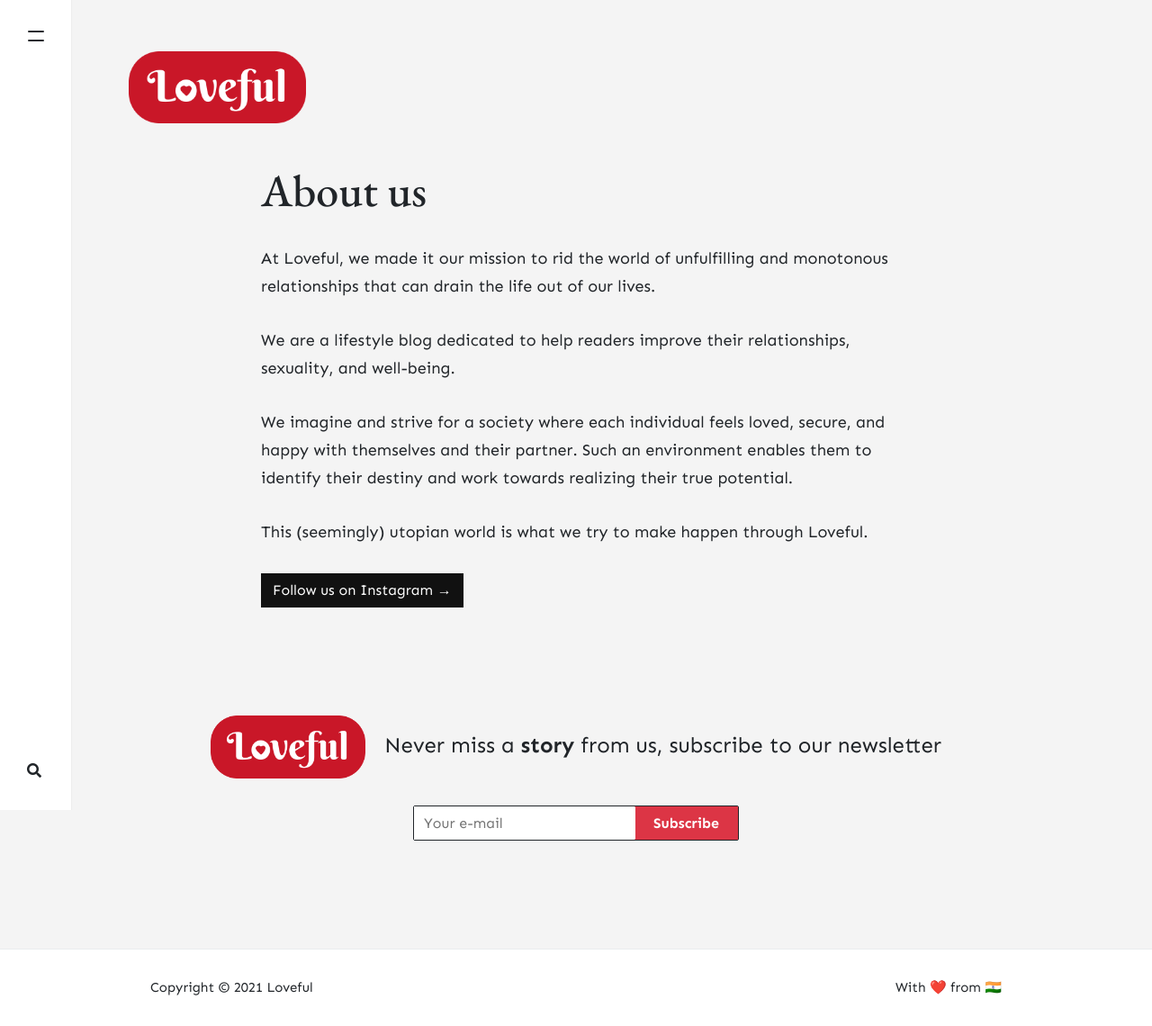
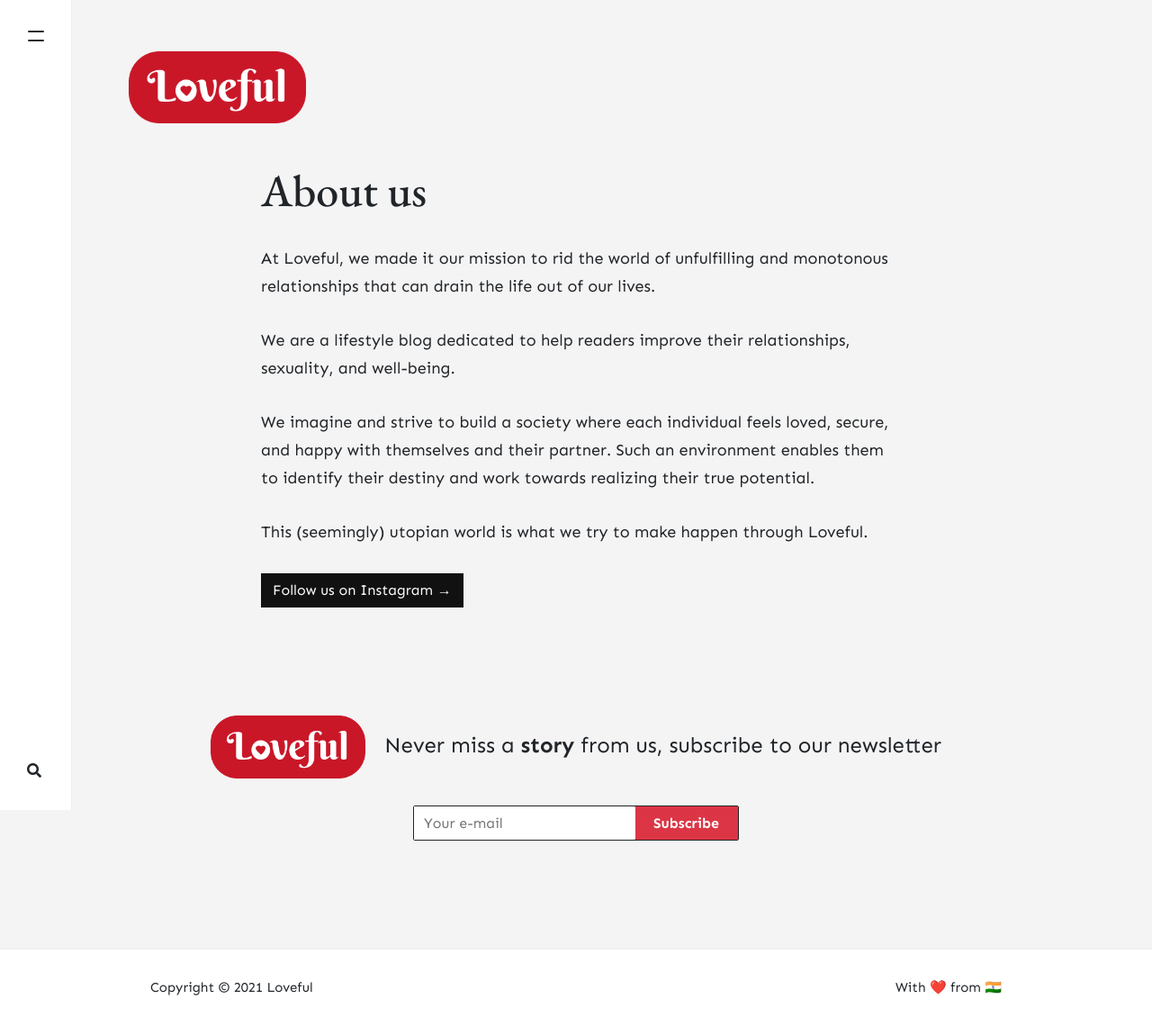
Before and after one commit to stackbit-projects/happy-zebra-28bc2, a Jekyll site: the page built from _pages/about.md, in a window 1280 px wide. Shown: the whole page at 90% size. Built offline with Jekyll 4.4.1, drawn with Linux system fonts in a browser that asks for light colours; nearby versions of some CDN libraries; comment, search, counter and statistics services are not loaded.

Commit message:
about.md: changed

```diff
--- a/_pages/about.md
+++ b/_pages/about.md
@@ -11,7 +11,7 @@ At Loveful, we made it our mission to rid the world of unfulfilling and monotono
 
 We are a lifestyle blog dedicated to help readers improve their relationships, sexuality, and well-being.
 
-We imagine and strive for a society where each individual feels loved, secure, and happy with themselves and their partner. Such an environment enables them to identify their destiny and work towards realizing their true potential.
+We imagine and strive to build a society where each individual feels loved, secure, and happy with themselves and their partner. Such an environment enables them to identify their destiny and work towards realizing their true potential.
 
 This (seemingly) utopian world is what we try to make happen through Loveful.
 
```
